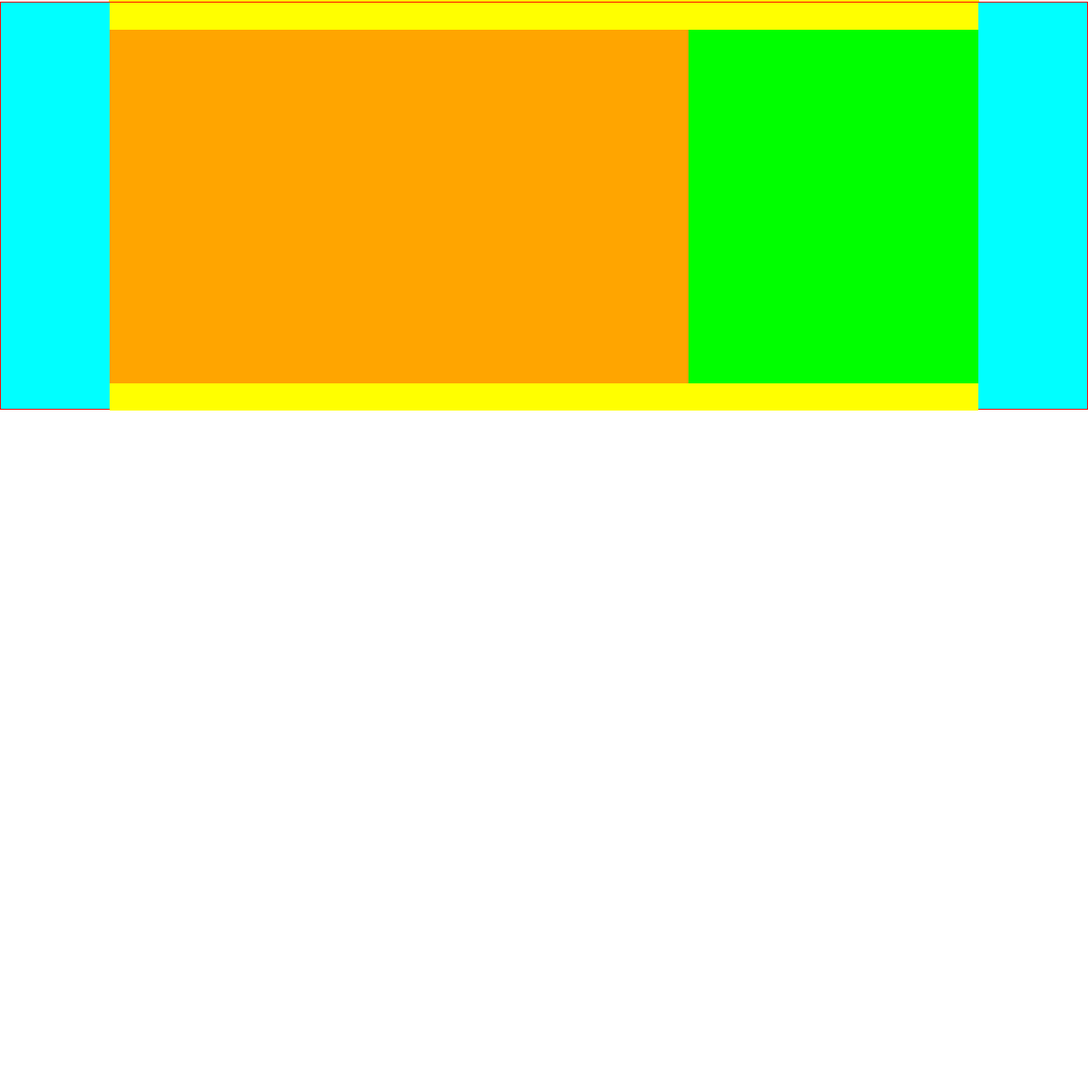
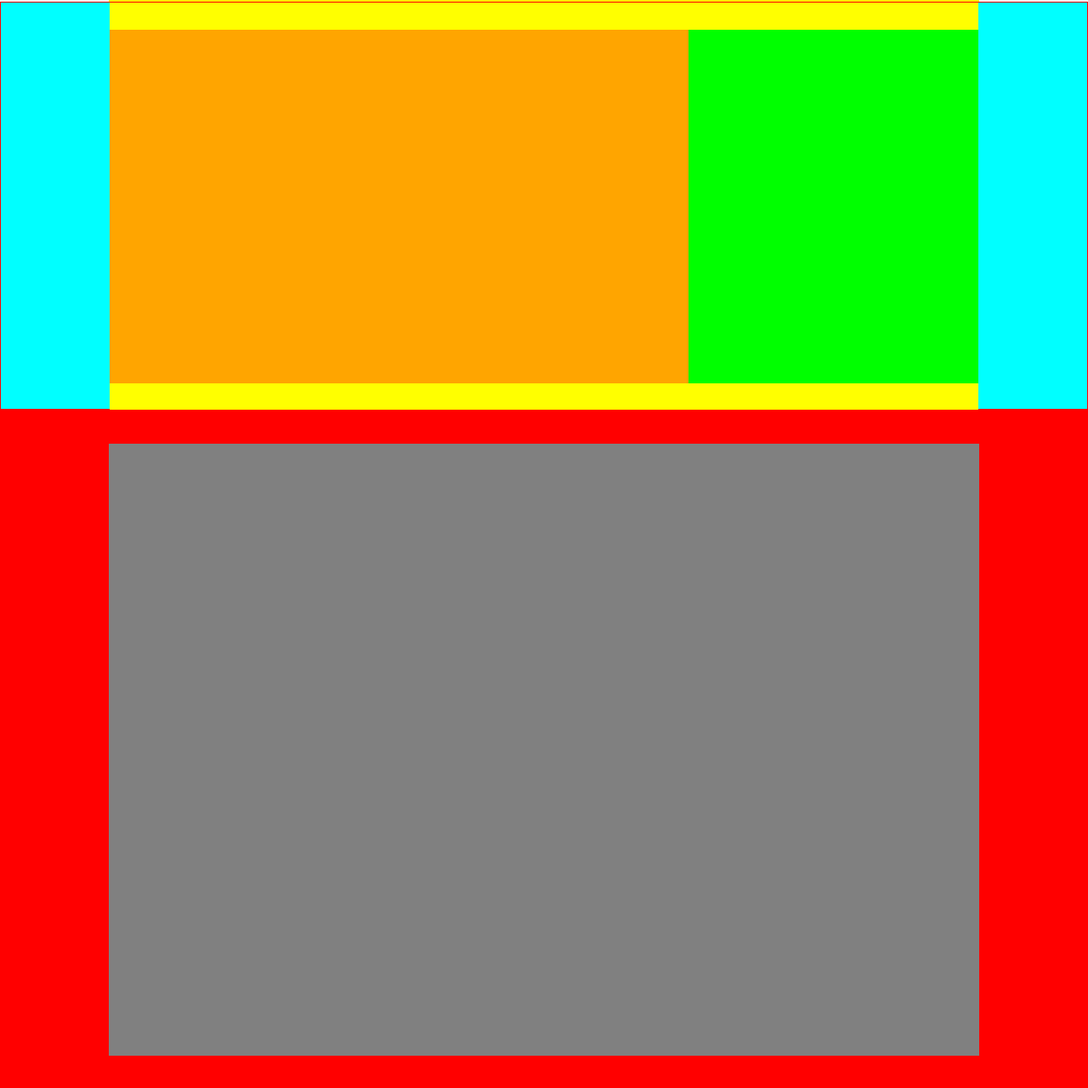
Before and after one commit to danieledisco/htmlcss-struttura-discord, a plain HTML site: page index.html in a window 1280 px wide. Shown: the part 1394-2674 px from the top of the page at 85% size. Before the commit the page ends 1877 px from the top, so only its background shows below. Drawn offline with Linux system fonts and the light colour scheme.

Commit message:
Add last section before the footer

```diff
--- a/css/style.css
+++ b/css/style.css
@@ -23,6 +23,14 @@
 {
         width: 100%;
         height: 30rem;
+}
+
+.container_tech_touch
+{
+        width: 100%;
+        height: 50rem;
+        display: flex;
+        align-items: center;
 }
 
 .small_container , .header_container
@@ -151,6 +159,13 @@ body
         height: 26rem;
 }
 
+.technology
+{
+        height: 90%;
+        width: 80%;
+        margin: auto;
+}
+
 /* footer */
 
 
@@ -227,3 +242,12 @@ body
 {
         background-color: lime;
 }
+
+.debug .container_tech_touch
+{
+        background-color: red;
+}
+.debug .technology
+{
+        background-color: gray;
+}
--- a/index.html
+++ b/index.html
@@ -78,6 +78,13 @@
                         </div>
 
                 </section>
+                <section class="tech_touch">
+                        <div class="container_tech_touch">
+                                <div class="technology">
+
+                                </div>
+                        </div>
+                </section>
 
 
         </main>
```
